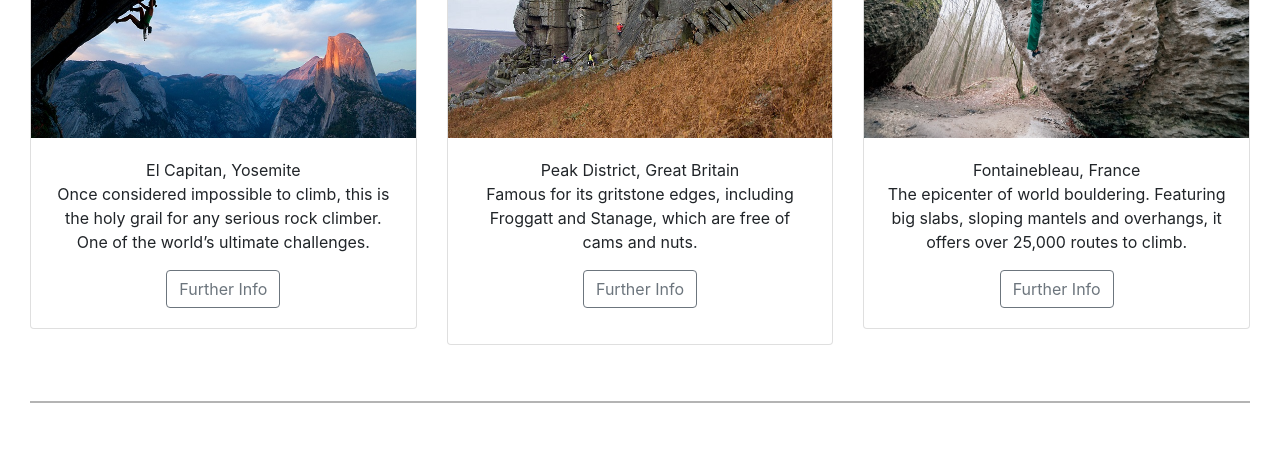
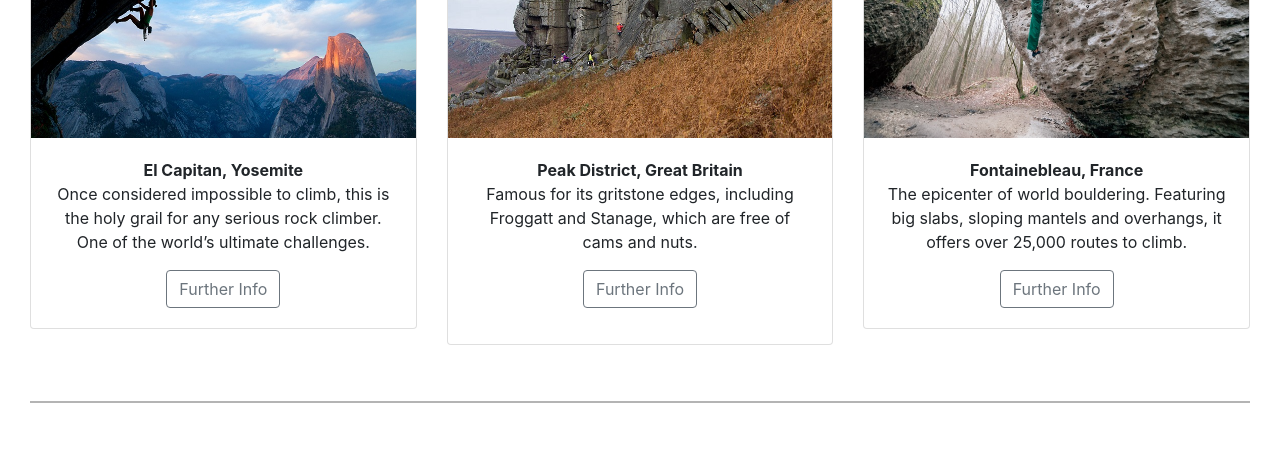
Before and after one commit to starswhatif/TheClimb, a plain HTML site: page index.html in a window 1280 px wide. Shown: the part 2460-2932 px from the top of the page. Drawn offline with nearby package versions, Linux system fonts and the light colour scheme.

Commit message:
Update index.html
Bolded text

```diff
--- a/index.html
+++ b/index.html
@@ -168,7 +168,7 @@
                     <div class="card">
                       <img class="card-img-top" src="img/place.jpg">
                       <div class="card-body"
-                      <h4 class="card-title">El Capitan, Yosemite</h4>
+                      <h4 class="card-title"><b>El Capitan, Yosemite</b></h4>
                       <p class="card-text">Once considered impossible to climb, this is the holy grail for any serious rock climber. One of the world’s ultimate challenges.</p>
                       <a href="https://www.mountainproject.com/area/105833392/el-capitan/" class="btn btn-outline-secondary">Further Info</a>
                     </div>
@@ -179,7 +179,7 @@
                   <div class="card">
                     <img class="card-img-top" src="img/place2.jpg">
                     <div class="card-body"
-                    <h4 class="card-title">Peak District, Great Britain</h4>
+                    <h4 class="card-title"><b>Peak District, Great Britain</b></h4>
                     <p class="card-text">Famous for its gritstone edges, including Froggatt and Stanage, which are free of cams and nuts. </p>
                     <a href="https://www.peakdistrict.gov.uk/visiting/getactive/getactive-climbing/" class="btn btn-outline-secondary">Further Info</a>
                   </p>
@@ -191,7 +191,7 @@
               <div class="card">
                 <img class="card-img-top" src="img/place3.jpg">
                 <div class="card-body"
-                <h4 class="card-title">Fontainebleau, France</h4>
+                <h4 class="card-title"><b>Fontainebleau, France</b></h4>
                 <p class="card-text">The epicenter of world bouldering. Featuring big slabs, sloping mantels and overhangs, it offers over 25,000 routes to climb.</p>
                 <a href="https://boulderfont.info/" class="btn btn-outline-secondary">Further Info</a>
               </div>
@@ -203,7 +203,7 @@
       </div>
 
 
-      <!-- social media -->
+      <!-- connect -->
 
       <p style="position:relative;">
         <a name="connectSection" style="position:absolute; top:-100px;"></a>
```
